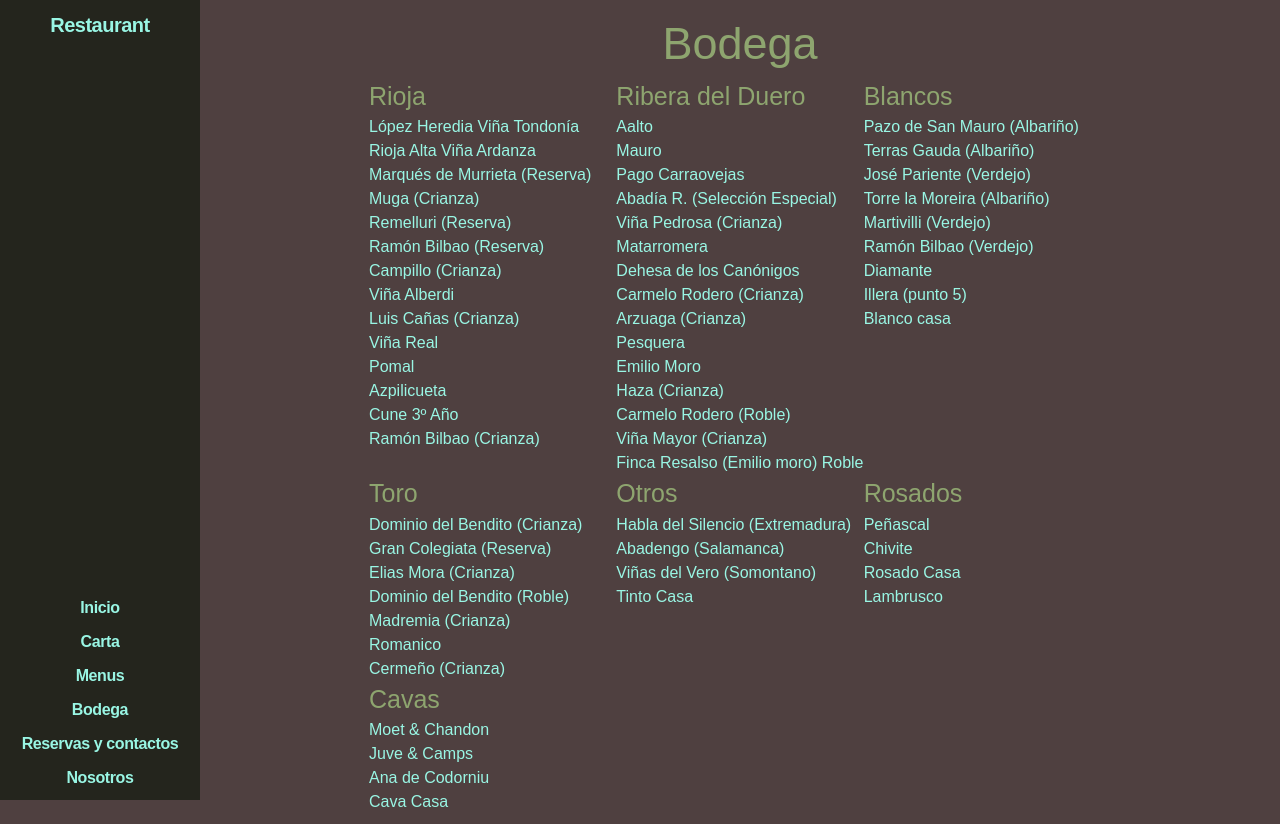
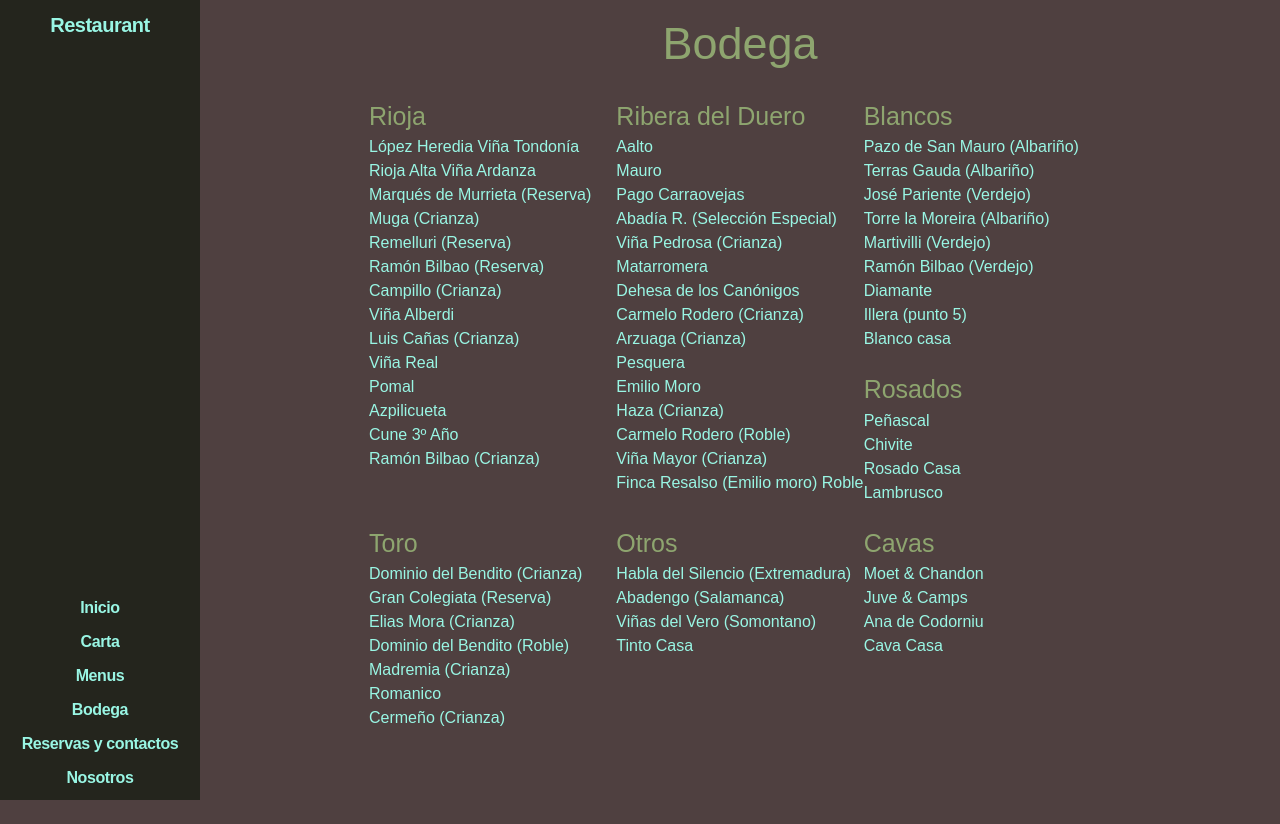
Before and after one commit to karlox3780/restaurant, a React (Create React App) app: page /winecellar in a window 1280 px wide. After the commit the page ends 800 px from the top, so only its background shows below. Built offline with nearby package versions, Linux system fonts and the light colour scheme; what tailwindcss-animated would draw is missing.

Commit message:
Creación del componente de columna de vino y su implementación

```diff
--- /dev/null
+++ b/src/components/WineColum/WineColum.jsx
@@ -0,0 +1,18 @@
+import './WineColum.css';
+
+function WineColum({ wines }) {
+    return (
+        <>
+            {
+                wines.map((wine, index) => {
+                    return (
+                        <div className="text-teal-200" key={index}>
+                            {wine.name}
+                        </div>
+                    )
+                })
+            }
+        </>
+    )
+}
+export default WineColum;
--- a/src/pages/WineCellarPage/WineCellarPage.jsx
+++ b/src/pages/WineCellarPage/WineCellarPage.jsx
@@ -1,5 +1,6 @@
 import './WineCellarPage.css';
 import wines from '../../assets/data/wines.json';
+import WineColum from '../../components/WineColum/WineColum';
 
 function WineCellarPage() {
     const winesArray = wines;
@@ -11,91 +12,36 @@
 
     return (
         <div className='flex flex-col items-center m-[10px]'>
-            <h1 className='text-[45px] text-[#8ea56f]'>Bodega</h1>
+            <h1 className='text-[45px] text-[#8ea56f] mb-[20px] animate-fade-down'>Bodega</h1>
             <div className='w-[70%] grid grid-cols-3'>
-                <div className='text-left'>
+                <div className='text-left mb-[20px] animate-fade-right'>
                     <h1 className='text-[25px] text-[#8ea56f]'>Rioja</h1>
-                    {
-                        filterWines("Rioja").map((wine, index) => {
-                            return (
-                                <div className="text-teal-200" key={index}>
-                                    {wine.name}
-                                </div>
-                            )
-                        })
-                    }
+                    <WineColum wines={filterWines("Rioja")}></WineColum>
                 </div>
-                <div className='text-left'>
+                <div className='text-left mb-[20px] animate-fade-down'>
                     <h1 className='text-[25px] text-[#8ea56f]'>Ribera del Duero</h1>
-                    {
-                        filterWines("Ribera del Duero").map((wine, index) => {
-                            return (
-                                <div className="text-teal-200" key={index}>
-                                    {wine.name}
-                                </div>
-                            )
-                        })
-                    }
+                    <WineColum wines={filterWines("Ribera del Duero")}></WineColum>
                 </div>
-                <div className='text-left'>
+                <div className='text-left mb-[20px] animate-fade-left'>
                     <h1 className='text-[25px] text-[#8ea56f]'>Blancos</h1>
-                    {
-                        filterWines("Blancos").map((wine, index) => {
-                            return (
-                                <div className="text-teal-200" key={index}>
-                                    {wine.name}
-                                </div>
-                            )
-                        })
-                    }
+                    <WineColum wines={filterWines("Blancos")}></WineColum>
+
+                    <div className='text-left mt-[20px] animate-fade-left'>
+                        <h1 className='text-[25px] text-[#8ea56f]'>Rosados</h1>
+                        <WineColum wines={filterWines("Rosados")}></WineColum>
+                    </div>
                 </div>
-                <div className='text-left'>
+                <div className='text-left mb-[20px] animate-fade-right'>
                     <h1 className='text-[25px] text-[#8ea56f]'>Toro</h1>
-                    {
-                        filterWines("Toro").map((wine, index) => {
-                            return (
-                                <div className="text-teal-200" key={index}>
-                                    {wine.name}
-                                </div>
-                            )
-                        })
-                    }
+                    <WineColum wines={filterWines("Toro")}></WineColum>
                 </div>
-                <div className='text-left'>
+                <div className='text-left mb-[20px] animate-fade-up'>
                     <h1 className='text-[25px] text-[#8ea56f]'>Otros</h1>
-                    {
-                        filterWines("Otros").map((wine, index) => {
-                            return (
-                                <div className="text-teal-200" key={index}>
-                                    {wine.name}
-                                </div>
-                            )
-                        })
-                    }
+                    <WineColum wines={filterWines("Otros")}></WineColum>
                 </div>
-                <div className='text-left'>
-                    <h1 className='text-[25px] text-[#8ea56f]'>Rosados</h1>
-                    {
-                        filterWines("Rosados").map((wine, index) => {
-                            return (
-                                <div className="text-teal-200" key={index}>
-                                    {wine.name}
-                                </div>
-                            )
-                        })
-                    }
-                </div>
-                <div className='text-left'>
+                <div className='text-left mb-[20px] animate-fade-left'>
                     <h1 className='text-[25px] text-[#8ea56f]'>Cavas</h1>
-                    {
-                        filterWines("Cavas").map((wine, index) => {
-                            return (
-                                <div className="text-teal-200" key={index}>
-                                    {wine.name}
-                                </div>
-                            )
-                        })
-                    }
+                    <WineColum wines={filterWines("Cavas")}></WineColum>
                 </div>
             </div>
         </div>
```
Also changed, not shown: src/components/WineColum/WineColum.css (added).
